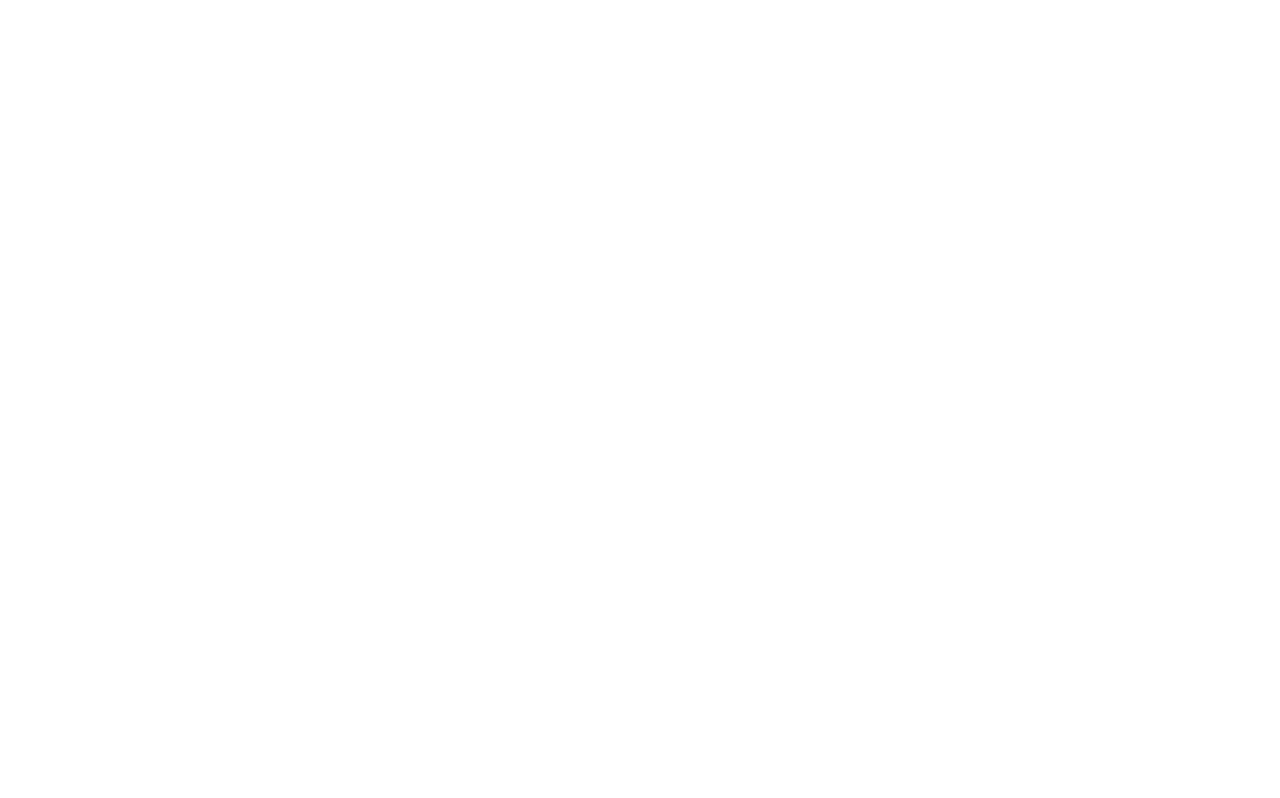
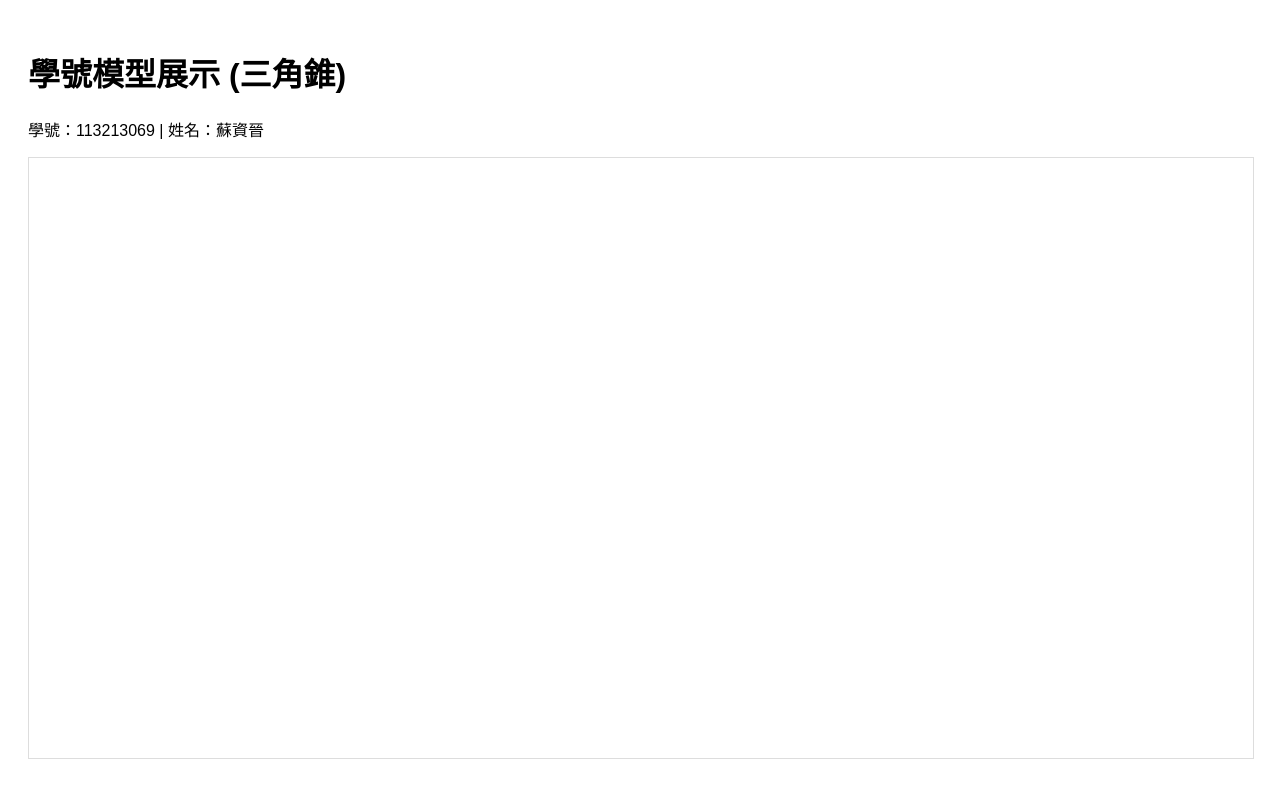
Before and after one commit to s113213069-maker/project3, a plain HTML site: page 0.babylonViewerBasic.html in a window 1280 px wide. Drawn offline with Linux system fonts and the light colour scheme; some packages are replaced by stand-ins of ours; a script that the page names is missing.

Commit message:
Update 0.babylonViewerBasic.html

```diff
--- a/0.babylonViewerBasic.html
+++ b/0.babylonViewerBasic.html
@@ -1,15 +1,23 @@
 <!DOCTYPE html>
-<html lang="en">
+<html lang="zh-Hant">
 <head>
     <meta charset="UTF-8">
-    <meta name="viewport" content="width=device-width, initial-scale=1.0">
-    <meta http-equiv="X-UA-Compatible" content="ie=edge">
-    <title>BabylonJS Viewer - Basic usage</title>
+    <title>Babylon Viewer - 三角錐展示</title>
     <script src="https://cdn.babylonjs.com/viewer/babylon.viewer.js"></script>
+    <style>
+        body { font-family: sans-serif; padding: 20px; }
+        babylon { width: 100%; height: 600px; display: block; border: 1px solid #ddd; }
+    </style>
 </head>
 <body>
 
-    <babylon model="three.glb"></babylon>
+    <h1>學號模型展示 (三角錐)</h1>
+    <p>學號：113213069 | 姓名：蘇資晉</p>
+
+    <babylon model="貼上_113213069.glb_的Raw連結"
+             extends-behavior="true"
+             telemetry="false">
+    </babylon>
 
 </body>
 </html>
```
